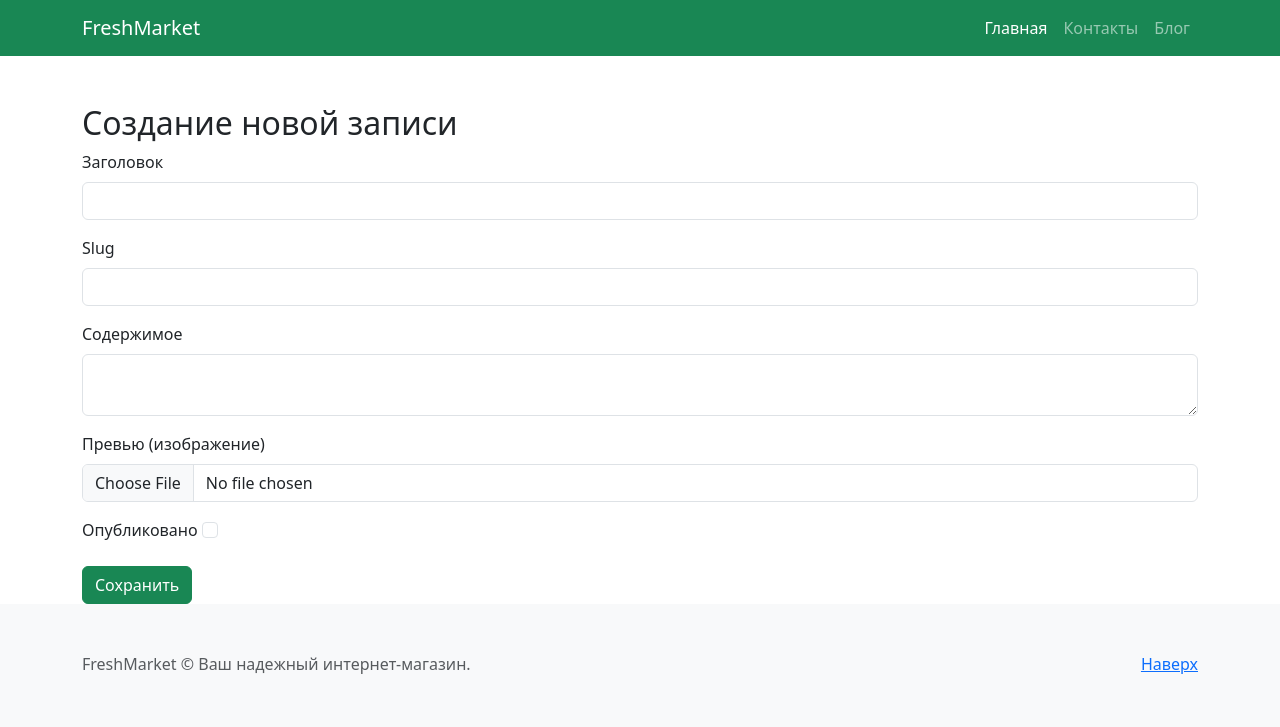
After one commit to Crazilina/hw_19.2, a Django app: page /blog/new/ in a window 1280 px wide. The commit adds this page. Shown: the top 727 px of the page. Run offline with Django 5.2, Linux system fonts and the light colour scheme.

Commit message:
HW_21.1: Completed task 2.

```diff
--- a/catalog/models.py
+++ b/catalog/models.py
@@ -1,4 +1,5 @@
 from django.db import models
+from django.utils.text import slugify
 
 NULLABLE = {'blank': True, 'null': True}
 
@@ -32,3 +33,25 @@ class Product(models.Model):
 
     def __str__(self):
         return self.name
+
+
+class BlogPost(models.Model):
+    title = models.CharField(max_length=200, verbose_name='Заголовок')
+    slug = models.CharField(max_length=200, unique=True, verbose_name='Slug')  # Используем CharField для slug
+    content = models.TextField(verbose_name='Содержимое')
+    preview = models.ImageField(upload_to='blog_previews/', verbose_name='Превью', blank=True, null=True)
+    created_at = models.DateTimeField(auto_now_add=True, verbose_name='Дата создания')
+    is_published = models.BooleanField(default=False, verbose_name='Опубликовано')
+    views_count = models.PositiveIntegerField(default=0, verbose_name='Количество просмотров')
+
+    class Meta:
+        verbose_name = 'Запись'
+        verbose_name_plural = 'Записи'
+
+    def __str__(self):
+        return self.title
+
+    def save(self, *args, **kwargs):
+        if not self.slug:
+            self.slug = slugify(self.title)
+        super(BlogPost, self).save(*args, **kwargs)
--- /dev/null
+++ b/catalog/templates/catalog/blogpost_form.html
@@ -0,0 +1,34 @@
+{% extends 'catalog/base.html' %}
+
+{% block title %}{{ object.title|default:"Создание новой записи" }}{% endblock %}
+
+{% block content %}
+    <h2>{% if object %}Редактировать запись: {{ object.title }}{% else %}Создание новой записи{% endif %}</h2>
+    <form method="post" enctype="multipart/form-data">
+        {% csrf_token %}
+        <div class="mb-3">
+            <label for="id_title" class="form-label">Заголовок</label>
+            <input type="text" class="form-control" id="id_title" name="title" value="{{ form.title.value|default_if_none:'' }}" required>
+        </div>
+        <div class="mb-3">
+            <label for="id_slug" class="form-label">Slug</label>
+            <input type="text" class="form-control" id="id_slug" name="slug" value="{{ form.slug.value|default_if_none:'' }}" required>
+        </div>
+        <div class="mb-3">
+            <label for="id_content" class="form-label">Содержимое</label>
+            <textarea class="form-control" id="id_content" name="content" required>{{ form.content.value|default_if_none:'' }}</textarea>
+        </div>
+        <div class="mb-3">
+            <label for="id_preview" class="form-label">Превью (изображение)</label>
+            <input type="file" class="form-control" id="id_preview" name="preview">
+            {% if object.preview %}
+                <img src="{{ object.preview.url }}" alt="Current Preview" style="max-width: 200px; max-height: 200px;">
+            {% endif %}
+        </div>
+        <div class="mb-3">
+            <label for="id_is_published" class="form-label">Опубликовано</label>
+            <input type="checkbox" class="form-check-input" id="id_is_published" name="is_published" {% if object.is_published %} checked="checked"{% endif %}>
+        </div>
+        <button type="submit" class="btn btn-success">Сохранить</button>
+    </form>
+{% endblock %}
--- a/catalog/templates/catalog/contacts.html
+++ b/catalog/templates/catalog/contacts.html
@@ -3,7 +3,6 @@
 {% block title %}Контакты{% endblock %}
 
 {% block content %}
-    {% include 'catalog/menu.html' %}
 
     <div class="container mt-5">
         <div class="row">
--- a/catalog/templates/catalog/menu.html
+++ b/catalog/templates/catalog/menu.html
@@ -9,6 +9,9 @@
                 <li class="nav-item">
                     <a class="nav-link" href="{% url 'catalog:contacts' %}">Контакты</a>
                 </li>
+                <li class="nav-item">
+                    <a class="nav-link" href="{% url 'catalog:blogpost_list' %}">Блог</a>
+                </li>
             </ul>
         </div>
     </div>
--- a/catalog/urls.py
+++ b/catalog/urls.py
@@ -7,4 +7,9 @@ urlpatterns = [
     path('', views.HomeListView.as_view(), name='home'),
     path('contacts/', views.ContactsView.as_view(), name='contacts'),
     path('product/<int:pk>/', views.ProductDetailView.as_view(), name='product_detail'),
+    path('blog/', views.BlogPostListView.as_view(), name='blogpost_list'),
+    path('blog/<int:pk>/', views.BlogPostDetailView.as_view(), name='blogpost_detail'),
+    path('blog/new/', views.BlogPostCreateView.as_view(), name='blogpost_create'),
+    path('blog/<int:pk>/edit/', views.BlogPostUpdateView.as_view(), name='blogpost_update'),
+    path('blog/<int:pk>/delete/', views.BlogPostDeleteView.as_view(), name='blogpost_delete'),
 ]
--- a/catalog/views.py
+++ b/catalog/views.py
@@ -1,8 +1,9 @@
-from django.views.generic import ListView, DetailView, View
+from django.urls import reverse_lazy
+from django.views.generic import ListView, DetailView, View, CreateView, UpdateView, DeleteView
 from django.http import HttpResponse
 from django.shortcuts import render
 from django.views.decorators.csrf import ensure_csrf_cookie
-from .models import Product
+from .models import Product, BlogPost
 
 
 class HomeListView(ListView):
@@ -34,3 +35,33 @@ class ProductDetailView(DetailView):
     model = Product
     template_name = 'catalog/product_detail.html'
     context_object_name = 'product'
+
+
+class BlogPostListView(ListView):
+    model = BlogPost
+    # По умолчанию использует 'blogpost_list.html'
+
+
+class BlogPostDetailView(DetailView):
+    model = BlogPost
+    # По умолчанию использует 'blogpost_detail.html'
+
+
+class BlogPostCreateView(CreateView):
+    model = BlogPost
+    fields = ['title', 'slug', 'content', 'preview', 'is_published']
+    success_url = reverse_lazy('catalog:blogpost_list')
+    # По умолчанию использует 'blogpost_form.html'
+
+
+class BlogPostUpdateView(UpdateView):
+    model = BlogPost
+    fields = ['title', 'slug', 'content', 'preview', 'is_published']
+    success_url = reverse_lazy('catalog:blogpost_list')
+    # По умолчанию использует 'blogpost_form.html'
+
+
+class BlogPostDeleteView(DeleteView):
+    model = BlogPost
+    success_url = reverse_lazy('catalog:blogpost_list')
+    # По умолчанию использует 'blogpost_confirm_delete.html'
```
Also changed, not shown: catalog/templates/catalog/blogpost_confirm_delete.html (added, +12 -0 lines), catalog/templates/catalog/blogpost_detail.html (added, +19 -0 lines), catalog/templates/catalog/blogpost_list.html (added, +34 -0 lines), catalog/migrations/0003_blogpost_remove_product_manufactured_at.py (added), catalog/migrations/0004_alter_blogpost_options_alter_blogpost_slug.py (added), catalog/migrations/0005_alter_blogpost_options_remove_blogpost_published_and_more.py (added).
